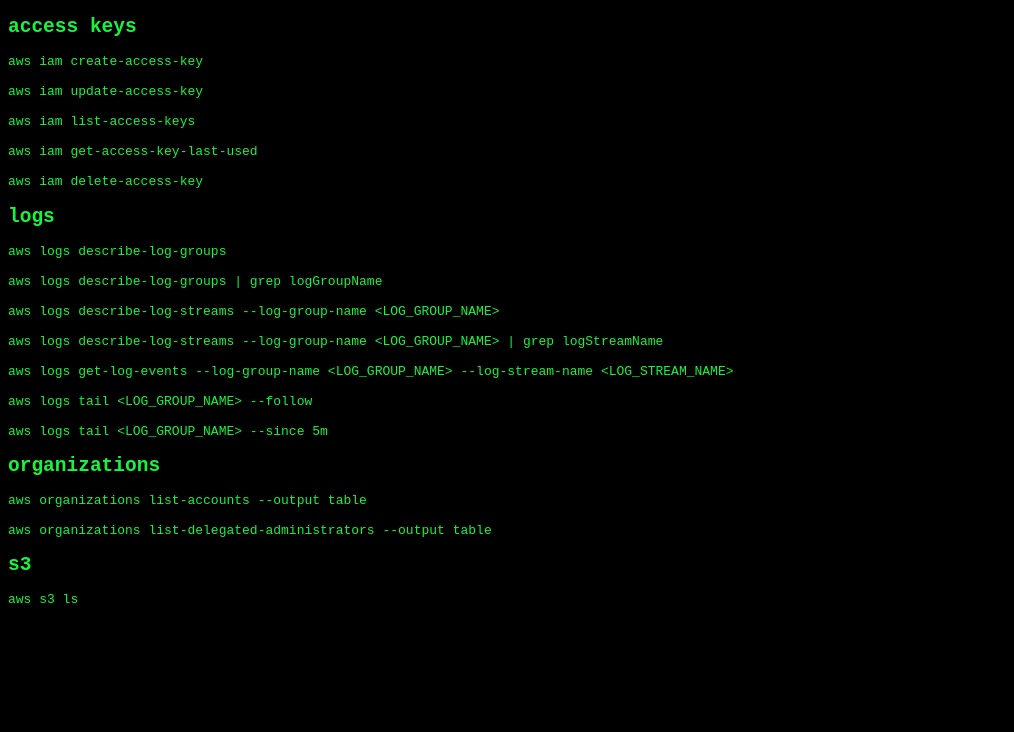
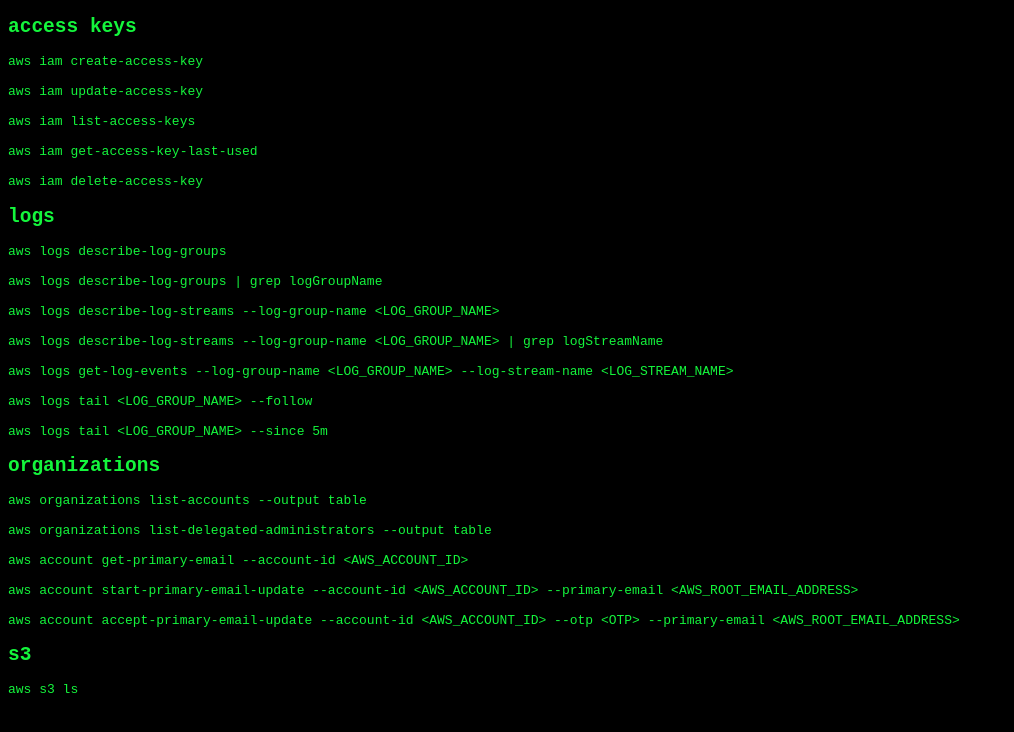
Before and after one commit to davejagoda/davejagoda.github.io, a Jekyll site: the page built from useful/useful_aws_commands.md, in a window 1280 px wide. Shown: the top 732 px of the page, without its empty margins (0-1014 px from the left). Built offline with Jekyll 4.4.1, drawn with Linux system fonts in a browser that asks for light colours.

Commit message:
Add aws account commands to useful_aws_commands.md

````diff
--- a/useful/useful_aws_commands.md
+++ b/useful/useful_aws_commands.md
@@ -41,6 +41,12 @@
 aws organizations list-accounts --output table
 
 aws organizations list-delegated-administrators --output table
+
+aws account get-primary-email --account-id <AWS_ACCOUNT_ID>
+
+aws account start-primary-email-update --account-id <AWS_ACCOUNT_ID> --primary-email <AWS_ROOT_EMAIL_ADDRESS>
+
+aws account accept-primary-email-update --account-id <AWS_ACCOUNT_ID> --otp <OTP> --primary-email <AWS_ROOT_EMAIL_ADDRESS>
 ```
 
 s3
````
